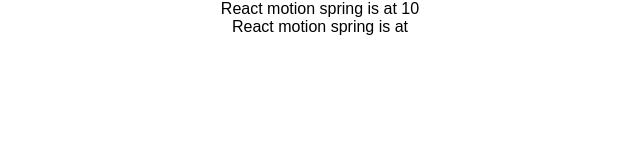
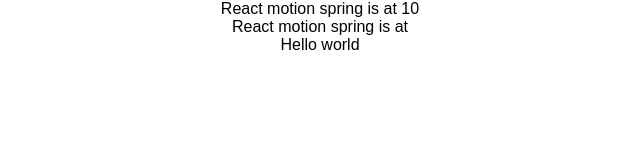
Before and after one commit to martinbee/react-motion-hoc, a React (Create React App) app: page / in a window 1280 px wide. Shown: the top 160 px of the page, without its empty margins (320-960 px from the left). Built offline with nearby package versions, Linux system fonts and the light colour scheme.

Commit message:
Work on adding no component motion hoc.

```diff
--- a/src/App.js
+++ b/src/App.js
@@ -2,12 +2,16 @@ import React from 'react';
 import './App.css';
 import ElementToWrap from './components/ElementToWrap';
 import ElementToWrapWithCurry from './components/ElementToWrapWithCurry';
+import MotionHOCNoComp from './components/MotionHOCNoComp';
 
 export default function App() {
   return (
     <div className="App">
       <ElementToWrap text={"React motion spring is at "} />
       <ElementToWrapWithCurry text={"React motion spring is at "} />
+      <MotionHOCNoComp animation="Grow">
+        <div>Hello world</div>
+      </MotionHOCNoComp>
     </div>
   );
 }
--- /dev/null
+++ b/src/components/MotionHOCNoComp.js
@@ -0,0 +1,15 @@
+import React from 'react';
+import _ from 'lodash';
+import {Motion, spring} from 'react-motion';
+
+export default function MotionHOCNoComp(props) {
+  return (
+    <Motion defaultStyle={{ x: 0 }} style={{ x: spring(10) }}>
+      {value => {
+        console.log(value);
+
+        return props.children;
+      }}
+    </Motion>
+  );
+}
--- a/src/components/MotionHOCWithCurry.js
+++ b/src/components/MotionHOCWithCurry.js
@@ -1,3 +1,4 @@
+// dis
 import React from 'react';
 import _ from 'lodash';
 import {Motion, spring} from 'react-motion';
@@ -16,7 +17,9 @@ function MotionHOC(animationType, WrappedElement) {
   return function(props) {
     return (
       <Motion defaultStyle={styleSetup.default} style={styleSetup.style}>
-        {value => <WrappedElement {...props} {...value} />}
+        {value => {
+          return React.createElement(WrappedElement, { ...props, style: value });
+        }}
       </Motion>
     );
   }
```
Also changed, not shown: 1 other file (tests, documents, lock files or other folders).
